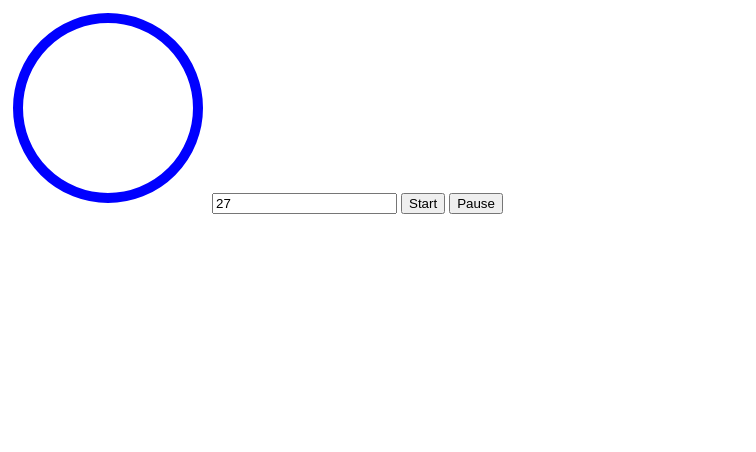
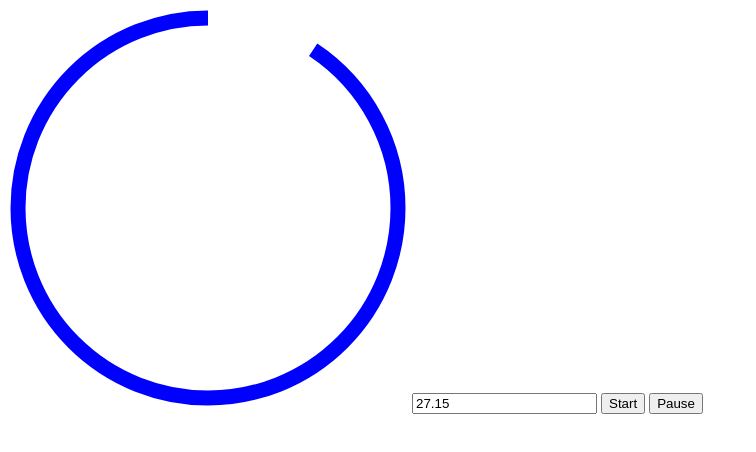
Before and after one commit to mirand32/basicTimer, a plain HTML site: page index.html in a window 1280 px wide. Both pictures are taken after a click on the button "Start". Shown: the whole page, without its empty margins (0-756 px from the left). Drawn offline with Linux system fonts and the light colour scheme.

Commit message:
dynamic svg animation on countdown complete

```diff
--- a/app.js
+++ b/app.js
@@ -1,15 +1,21 @@
 const durationInput=document.querySelector("#duration")
 const startButton=document.querySelector("#start")
 const pauseButton=document.querySelector("#pause")
+const circle=document.querySelector("circle")
+const perimeter = parseFloat(circle.getAttribute("r")) * 2 * Math.PI
+let offset=0
 
 const timer=new Timer(durationInput,startButton,pauseButton,{
     onStart(){
-        console.log("timer started")
+        circle.setAttribute("stroke-dasharray", perimeter)
+        circle.setAttribute("stroke-dashoffset", 0)
+
     },
     onTick(){
-        console.log("timer ticked down")
+        circle.setAttribute("stroke-dashoffset", offset)
+        const increment= -(perimeter/this.timeInit)*0.05
+        offset += increment
     },
     onComplete(){
-        console.log("timer is completed")
     }
 })
--- a/index.html
+++ b/index.html
@@ -7,17 +7,15 @@
     <link rel="stylesheet" href="style.css">
 </head>
 <body>
-    <svg height="200px" width="200px">
+    <svg height="400px" width="400px">
         <circle
-        r="90px"
-        cx="100px"
-        cy="100px"
+        r="190px"
+        cx="200px"
+        cy="200px"
         fill="transparent"
         stroke="blue"
-        stroke-width="10"
-        stroke-dasharray="565"
-        stroke-dashoffset="0"
-        transform="rotate(-90,100,100)"
+        stroke-width="15"
+        transform="rotate(-90,200,200)"
         ></circle>
     </svg>
     <input id="duration" value="30">
--- a/timer.js
+++ b/timer.js
@@ -3,6 +3,7 @@ class Timer {
         this.durationInput = durationInput
         this.startButton = startButton
         this.pauseButton = pauseButton
+        this.timeInit=durationInput.value
         if (callbacks) {
             console.log(true)
             this.onStart = callbacks.onStart
@@ -18,7 +19,7 @@ class Timer {
             this.onStart()
         }
         this.tick()
-        this.interval = setInterval(this.tick, 1000)
+        this.interval = setInterval(this.tick, 50)
     }
     pause = () => {
         clearInterval(this.interval)
@@ -28,14 +29,13 @@ class Timer {
 
     }
     tick = () => {
-        console.log(this.timeRemaining)
         if (this.timeRemaining <= 0) {
             if (this.onComplete) {
                 this.onComplete()
             }
             this.pause()
         } else {
-            this.timeRemaining = this.timeRemaining - 1
+            this.timeRemaining = this.timeRemaining - 0.05
             if (this.onTick) {
                 this.onTick()
             }
@@ -45,6 +45,6 @@ class Timer {
         return parseFloat(this.durationInput.value)
     }
     set timeRemaining(time) {
-        this.durationInput.value = time
+        this.durationInput.value = time.toFixed(2)
     }
 }
```
